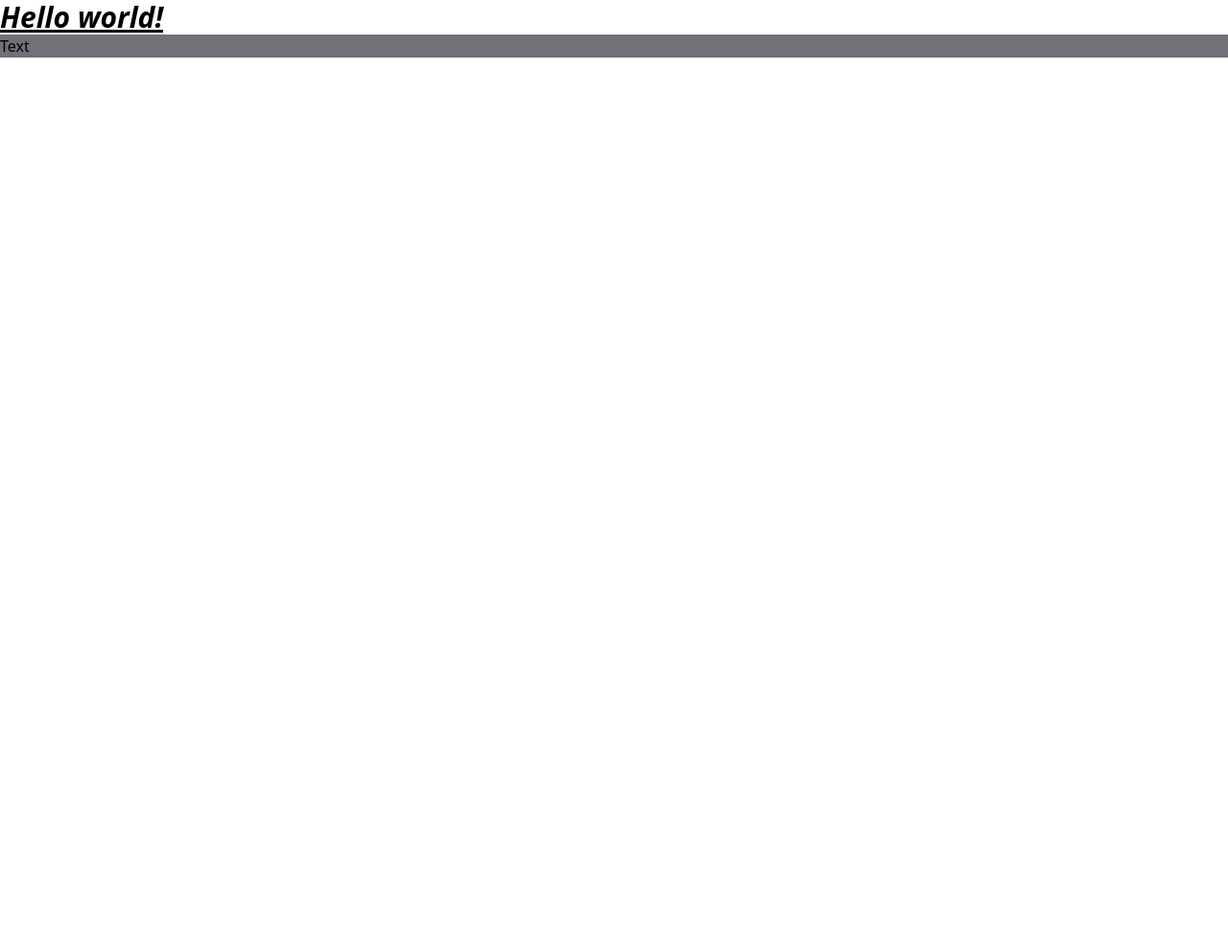
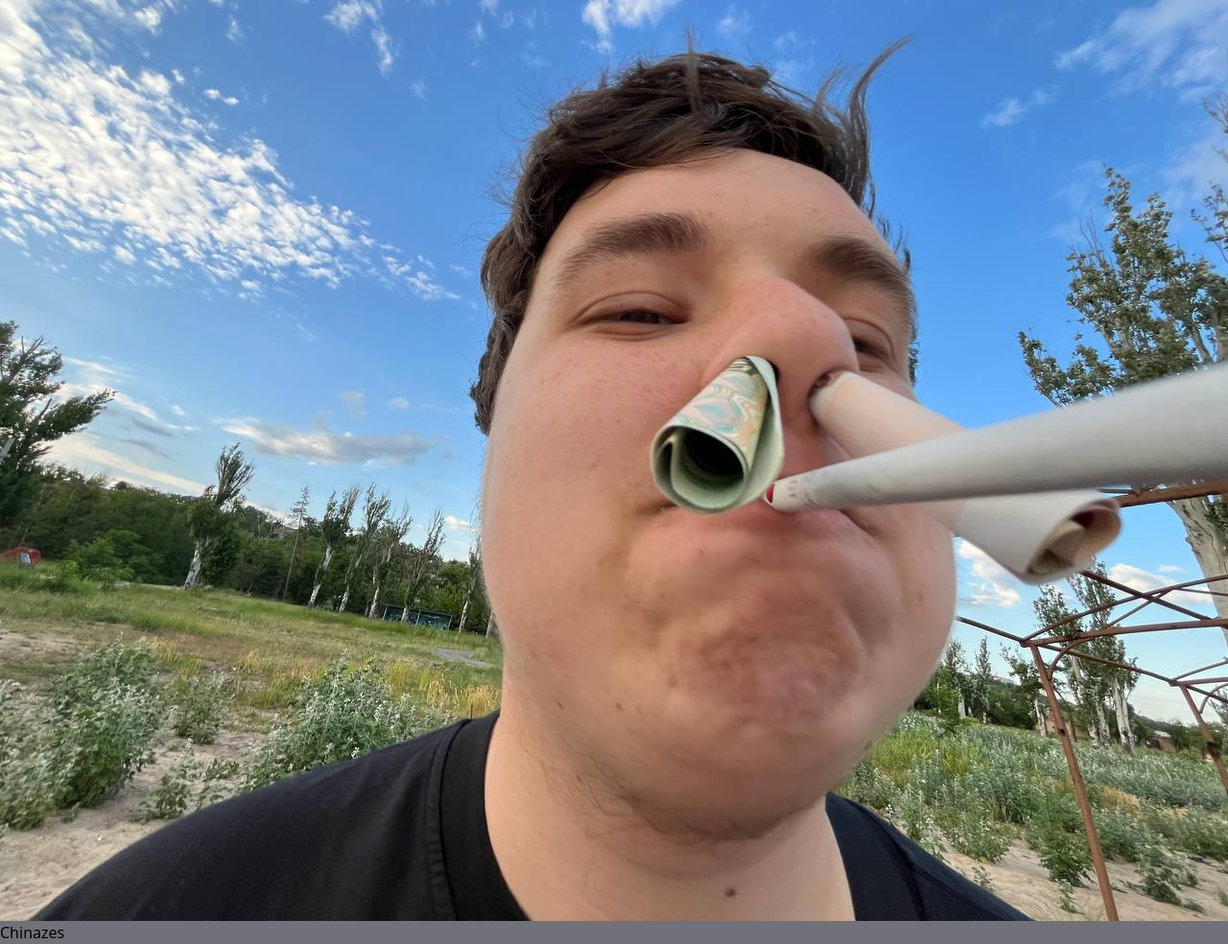
Before and after one commit to Tz055/Site, a website: page index.html in a window 1280 px wide. Shown: the whole page at 96% size. Before the commit the page ends 800 px from the top, so only its background shows below. Drawn offline with nearby package versions, Linux system fonts and the light colour scheme.

Commit message:
Add files via upload

```diff
--- a/index.html
+++ b/index.html
@@ -18,10 +18,7 @@
   </script>
 </head>
 <body class="dark:bg-zinc-800">
-  <h1 class="text-3xl font-bold underline **text-clifford** italic">
-    Hello world!
-  </h1>
-
-  <p class="bg-zinc-500">Text</p>
+  <img src="photo_2024-08-25_00-08-08.jpg" alt="Ivan">
+  <p class="bg-zinc-500">Chinazes</p>
 </body>
 </html>
```
Also changed, not shown: photo_2024-08-25_00-08-08.jpg (added).
